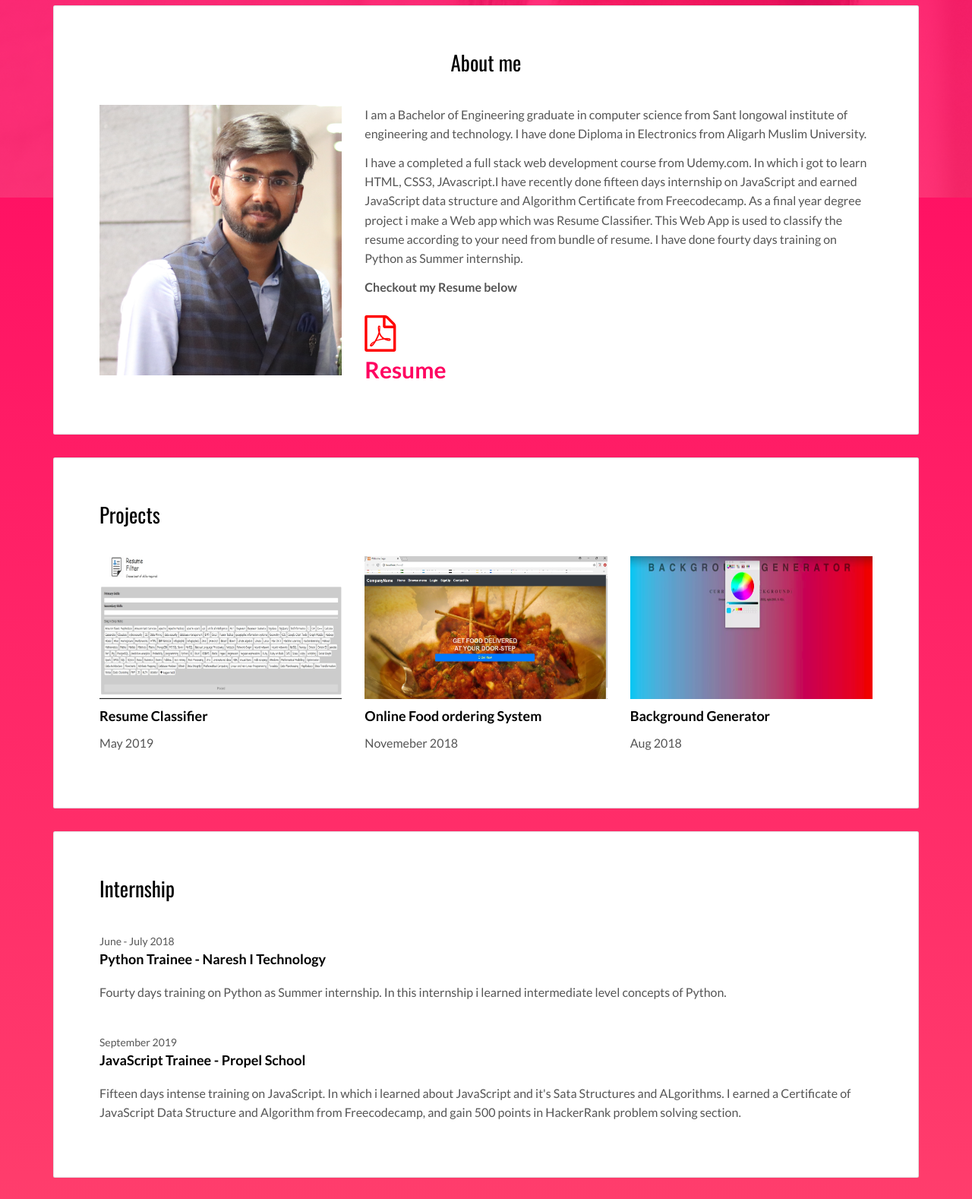
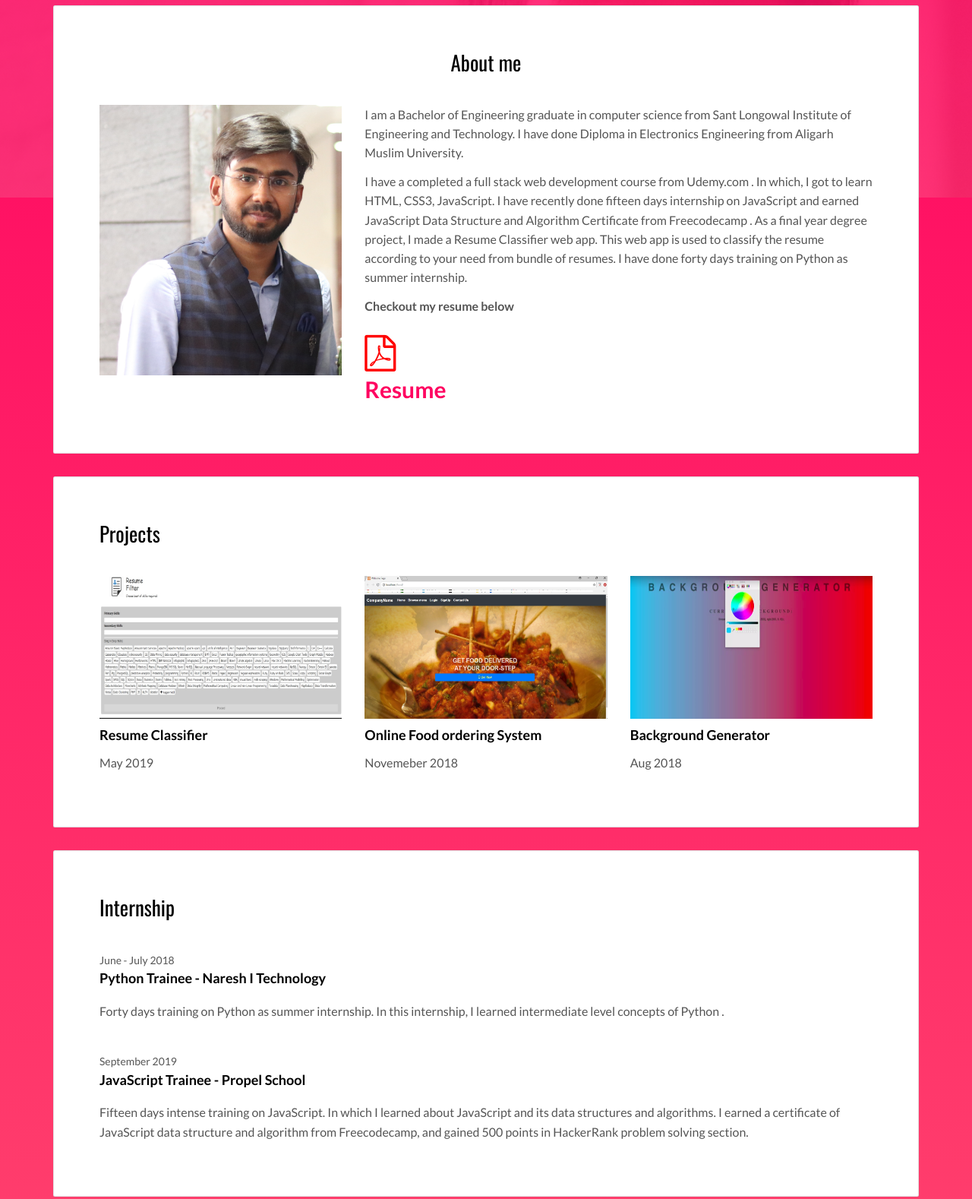
Before and after one commit to aquifzubair/aquifzubair.github.io, a plain HTML site: page index.html in a window 1280 px wide. Shown: the part 300-1878 px from the top of the page at 76% size. Drawn offline with nearby package versions, Linux system fonts and the light colour scheme.

Commit message:
Added suggestions
Added suggestions in < > . Made minor modifications.

```diff
--- a/index.html
+++ b/index.html
@@ -64,10 +64,10 @@
               </div>
               <div class="col-md-8">
 
-              <p>I am a Bachelor of Engineering graduate in computer science from Sant longowal institute of engineering and technology. I have done Diploma in Electronics from Aligarh Muslim University.</p>
-              <p> I have a completed a full stack web development course from Udemy.com. In which i got to learn HTML, CSS3, JAvascript.I have recently done fifteen days internship on JavaScript and earned JavaScript data structure and Algorithm Certificate from Freecodecamp. As a final year degree project i make a Web app which was Resume Classifier. This Web App is used to classify the resume according to your need from bundle of resume. I have done fourty days training on Python as Summer internship.
+              <p>I am a Bachelor of Engineering graduate in computer science from Sant Longowal Institute of Engineering and Technology. I have done Diploma in Electronics Engineering from Aligarh Muslim University.</p>
+              <p> I have a completed a full stack web development course from Udemy.com <add a name and link of course>. In which, I got to learn HTML, CSS3, JavaScript. I have recently done fifteen days internship on JavaScript and earned JavaScript Data Structure and Algorithm Certificate from Freecodecamp <link of certificate and course>. As a final year degree project, I made a Resume Classifier web app. This web app is used to classify the resume according to your need from bundle of resumes. I have done forty days training on Python <add more detail of course> as summer internship.
               </p>
-              <strong>Checkout my Resume below </strong><br><br>
+              <strong>Checkout my resume below </strong><br><br>
               <i class="fa fa-file-pdf-o" style="font-size:48px;color:red"></i> <br>
               <a href ="aquif_resume.pdf" style = "font-size : 30px";><b>Resume</b></a>
 
@@ -107,14 +107,14 @@
               <h3 class="h5 date-title">Python Trainee - <a href="https://nareshit.in/" title="Create professionnal website">Naresh I Technology</a></h3>
 
 
-              <p>Fourty days training on Python as Summer internship. In this internship i learned intermediate level concepts of Python.</p>
+              <p>Forty days training on Python as summer internship. In this internship, I learned intermediate level concepts of Python <more specific details>.</p>
             </div>
 
             <div class="work-experience">
               <small class="date">September 2019</small>
               <h3 class="h5 date-title">JavaScript Trainee - <a href="https://propel.school/" title="">Propel School</a></h3>
 
-              <p>Fifteen days intense training on JavaScript. In which i learned about JavaScript and it's Sata Structures and ALgorithms. I earned a Certificate of JavaScript Data Structure and Algorithm from Freecodecamp, and gain 500 points in HackerRank problem solving section. </p>
+              <p>Fifteen days intense training on JavaScript. In which I learned about JavaScript and its data structures and algorithms. I earned a certificate of JavaScript data structure and algorithm from Freecodecamp, and gained 500 points in HackerRank problem solving section. </p>
             </div>
           </div>
         </div>
@@ -289,12 +289,6 @@
           <a class="fa-icon fa-icon-2x" href="https://github.com/aquifzubair" title="">
             <i class="fa fa-github"></i>
           </a>
-          <a class="fa-icon fa-icon-2x" href="https://www.facebook.com/aaquif.zubair" title="">
-            <i class="fa fa-facebook"></i>
-          </a>
-          <a class="fa-icon fa-icon-2x" href="https://twitter.com/aquifzubair" title="">
-            <i class="fa fa-twitter"></i>
-          </a>
         </p>
       </div>
     </div>
```
